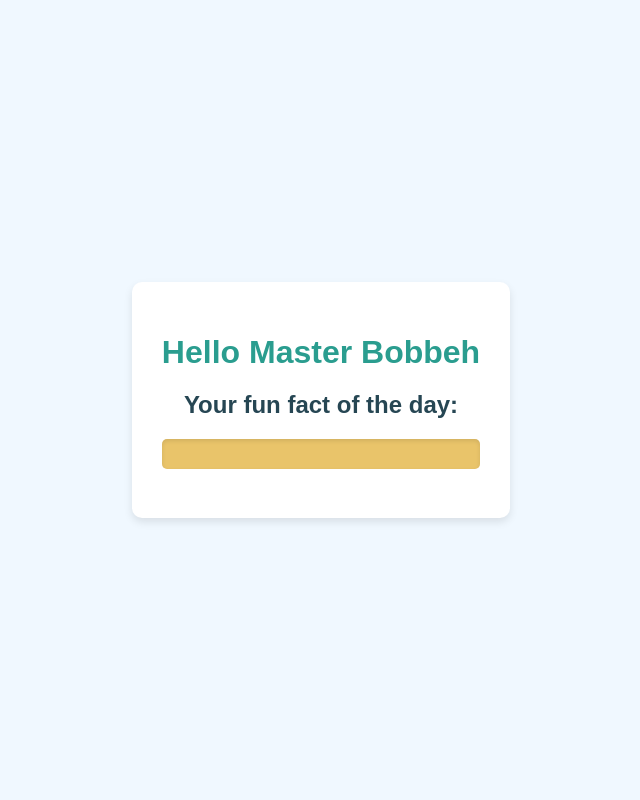
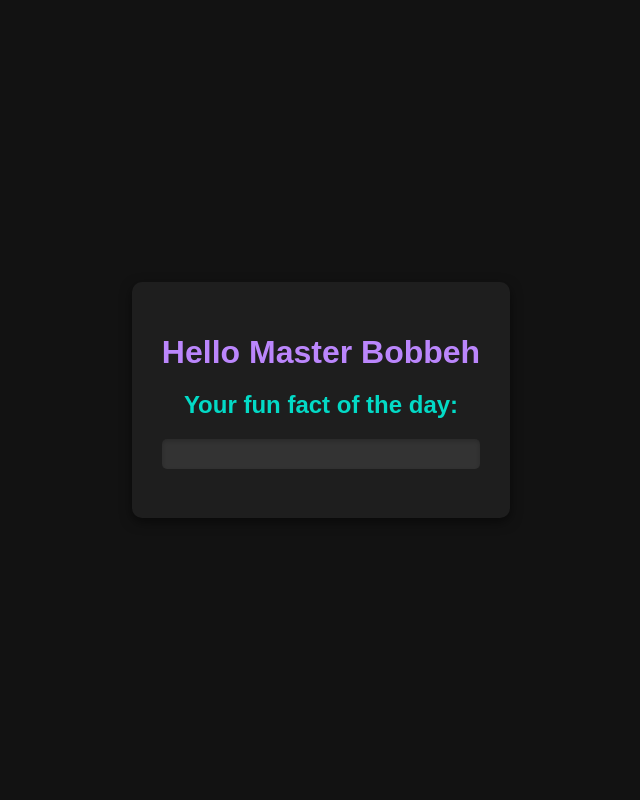
Before and after one commit to bdelucia/BobbehLandingPage, a Flask app: template templates/index.html in a window 1280 px wide. Shown: the whole page, without its empty margins (319-959 px from the left). Run offline with Flask 3, Linux system fonts and the light colour scheme; the template is opened without the code that fills it, so the values that code supplies are empty.

Commit message:
added external css file

```diff
--- a/templates/index.html
+++ b/templates/index.html
@@ -4,42 +4,7 @@
     <meta charset="UTF-8">
     <meta name="viewport" content="width=device-width, initial-scale=1.0">
     <title>Bobbeh's Welcome Page</title>
-    <style>
-        body {
-            font-family: Arial, sans-serif;
-            background-color: #f0f8ff;
-            color: #333;
-            margin: 0;
-            padding: 0;
-            display: flex;
-            justify-content: center;
-            align-items: center;
-            height: 100vh;
-        }
-        .container {
-            background-color: #fff;
-            padding: 30px;
-            border-radius: 10px;
-            box-shadow: 0 4px 8px rgba(0, 0, 0, 0.1);
-            max-width: 600px;
-            text-align: center;
-        }
-        h1 {
-            color: #2a9d8f;
-            margin-bottom: 10px;
-        }
-        h2 {
-            color: #264653;
-            margin-bottom: 20px;
-        }
-        p {
-            font-size: 1.2em;
-            background-color: #e9c46a;
-            padding: 15px;
-            border-radius: 5px;
-            box-shadow: inset 0 2px 4px rgba(0, 0, 0, 0.1);
-        }
-    </style>
+    <link rel="stylesheet" href="styles.css">
 </head>
 <body>
     <div class="container">
--- /dev/null
+++ b/templates/styles.css
@@ -0,0 +1,35 @@
+body {
+    font-family: Arial, sans-serif;
+    background-color: #121212;
+    color: #e0e0e0;
+    margin: 0;
+    padding: 0;
+    display: flex;
+    justify-content: center;
+    align-items: center;
+    height: 100vh;
+}
+.container {
+    background-color: #1e1e1e;
+    padding: 30px;
+    border-radius: 10px;
+    box-shadow: 0 4px 12px rgba(0, 0, 0, 0.5);
+    max-width: 600px;
+    text-align: center;
+}
+h1 {
+    color: #bb86fc;
+    margin-bottom: 10px;
+}
+h2 {
+    color: #03dac6;
+    margin-bottom: 20px;
+}
+p {
+    font-size: 1.2em;
+    background-color: #333;
+    padding: 15px;
+    border-radius: 5px;
+    box-shadow: inset 0 2px 4px rgba(0, 0, 0, 0.2);
+    color: #f1f1f1;
+}
```
